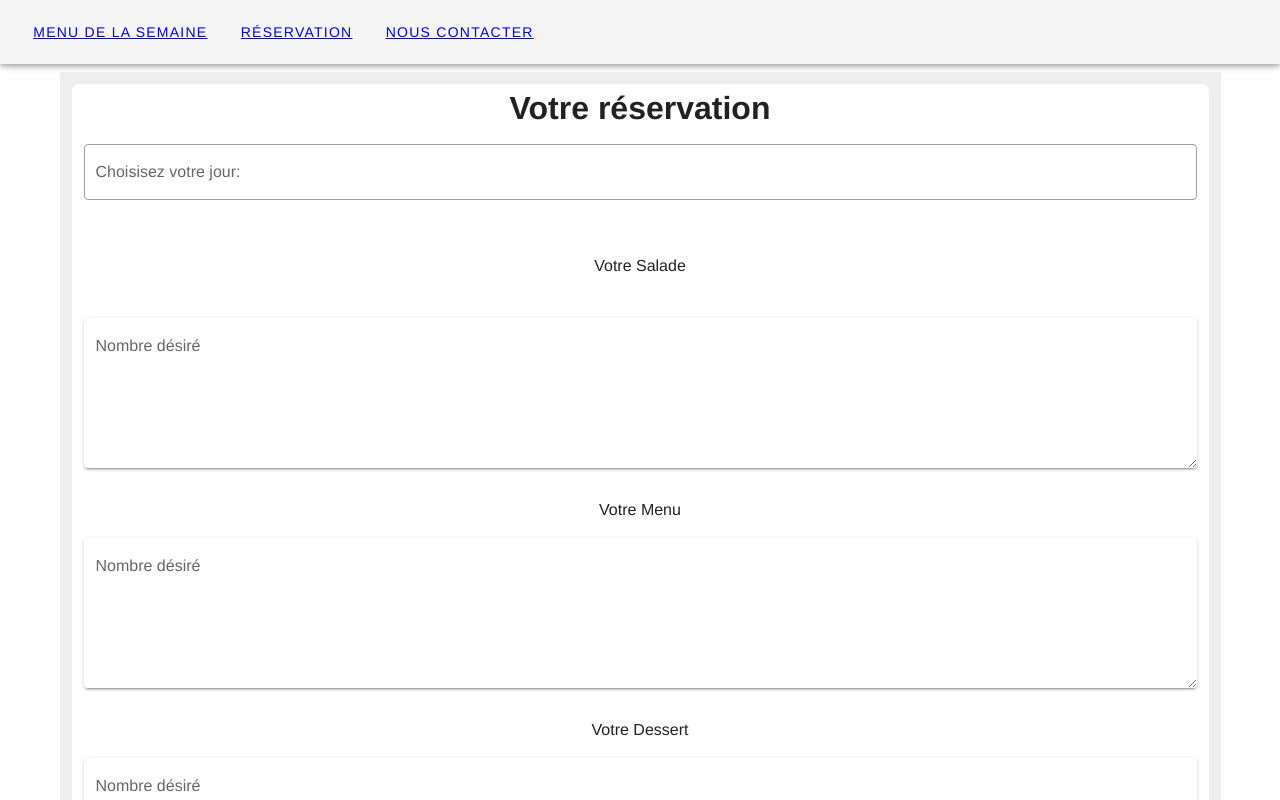
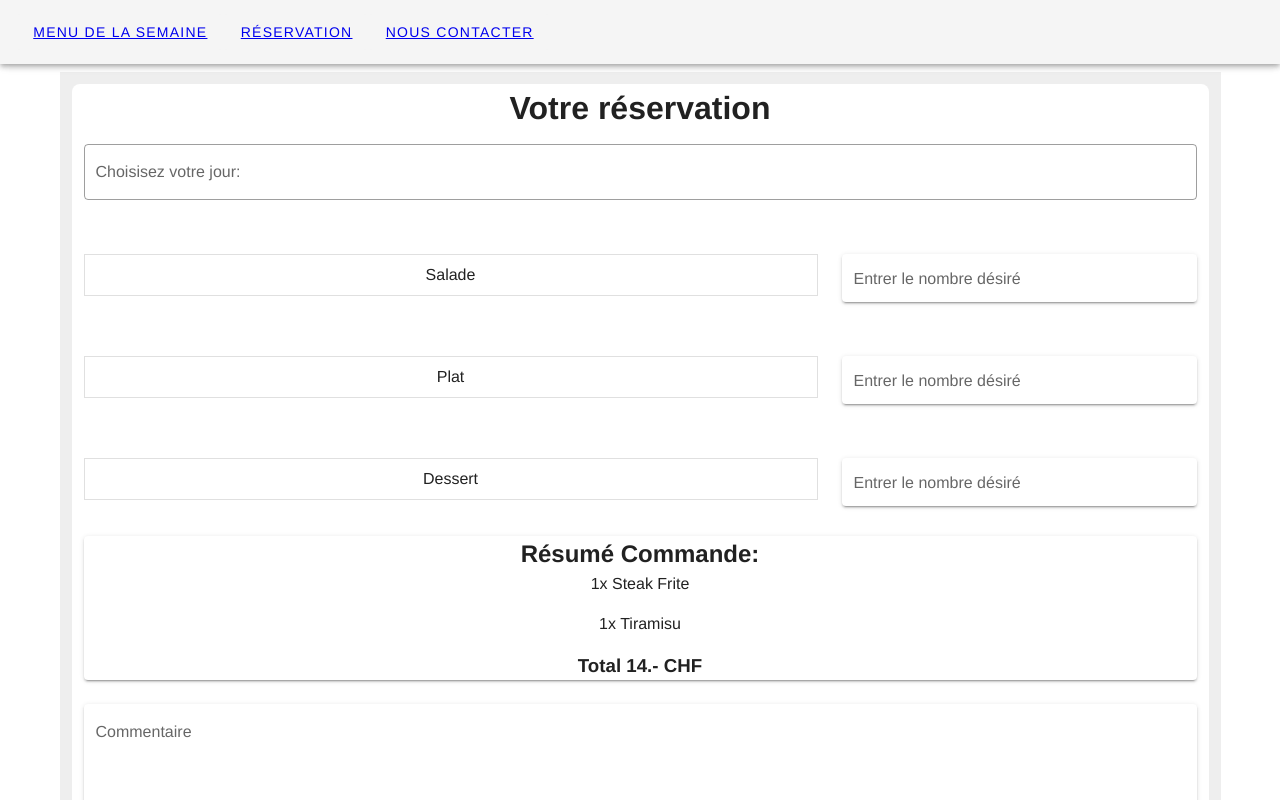
Before and after one commit to Realise-Formation-Digital/STAGE-book-your-plate-front, a Vue app: page /Booking in a window 1280 px wide. Shown: the top 800 px of the page. Built offline with nearby package versions, Linux system fonts and the light colour scheme.

Commit message:
Updates on booking + adding alerts

```diff
--- a/src/components/Booking.vue
+++ b/src/components/Booking.vue
@@ -22,38 +22,57 @@
                   </v-col>
                   <!--Container for display based on choosen day-->
                   <v-container>
-                    <v-row>
-                      <v-col><p :id="salade">Votre Salade</p></v-col>
-                    </v-row>
-                    <v-row>
-                      <v-col
-                        ><v-textarea solo name="input-7-4" label="Nombre désiré"
-                          >Votre plat</v-textarea
-                        ></v-col
+
+
+
+                      <v-row solo>
+                        <v-col cols="8" sm="8">
+                          <v-card class="pa-2" outlined tile> Salade </v-card>
+                        </v-col>
+                        <v-col cols="4" sm="4">
+                          <v-text-field label="Entrer le nombre désiré" solo></v-text-field>
+                        </v-col>
+                      </v-row>
+
+
+
+                      <v-row solo>
+                        <v-col cols="8" sm="8">
+                          <v-card class="pa-2" outlined tile> Plat </v-card>
+                        </v-col>
+                        <v-col cols="4" sm="4">
+                          <v-text-field label="Entrer le nombre désiré" solo></v-text-field>
+                        </v-col>
+                      </v-row>
+
+
+
+                      <v-row solo>
+                        <v-col cols="8" sm="8">
+                          <v-card class="pa-2" outlined tile> Dessert </v-card>
+                        </v-col>
+                        <v-col cols="4" sm="4">
+                          <v-text-field label="Entrer le nombre désiré" solo></v-text-field>
+                        </v-col>
+                      </v-row>
+
+
+                    <!--Order summary-->
+                    <v-card class="mx-auto" max-width="100%" max-height="100%"
                       >
-                    </v-row>
-                    <p :id="menu">Votre Menu</p>
-                    <v-textarea solo name="input-7-4" label="Nombre désiré"
-                      >Votre plat</v-textarea
-                    >
-                    <p :id="dessert">Votre Dessert</p>
-                    <v-textarea
-                      solo
-                      name="input-7-4"
-                      label="Nombre désiré"
-                    ></v-textarea>
+                      <h2>Résumé Commande:</h2>
+                      <p>1x Steak Frite</p>
+                      <p>1x Tiramisu</p>
+                      <h3>Total 14.- CHF</h3>
+                      </v-card>
+                    <br />
                     <!--Commentary box-->
                     <v-textarea
                       solo
                       name="input-7-4"
                       label="Commentaire"
                     ></v-textarea>
-                    <!--Order summary-->
-                    <v-card class="mx-auto" max-width="100%" max-height="100%"
-                      >Résumé Commande:</v-card
-                    >
                     <!--Submit order-->
-                    <br />
                     <v-btn @click="submit()">Envoyer</v-btn>
                   </v-container>
                 </div>
@@ -99,6 +118,7 @@ export default {
 
     async submit() {
       console.log("This", this.menu);
+      alert("Commande bien reçue");
       /*
       const axios = require('axios');
       const result = await axios.post('/feddback', {
```
